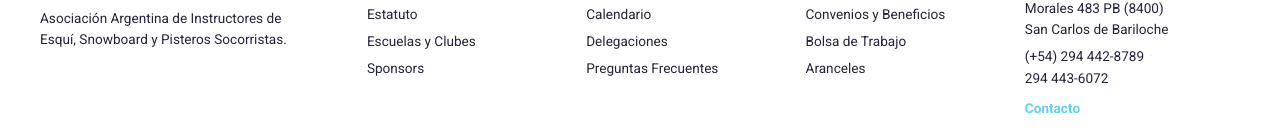
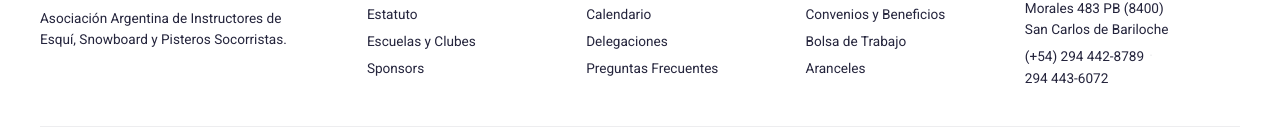
Before and after one commit to cenergon/aadidess-landing-frontend-, an Angular app: page / in a window 1280 px wide. Shown: the part 2662-2797 px from the top of the page. Built offline with nearby package versions, Linux system fonts and the light colour scheme.

Commit message:
fix: footer sin link al contacto y logos del sponsor bar mas grandes en mobile

```diff
--- a/src/app/shared/components/footer/footer.component.html
+++ b/src/app/shared/components/footer/footer.component.html
@@ -37,7 +37,6 @@
             }
           }
         </div>
-        <a routerLink="/contacto" class="footer__link footer__link--contacto">Contacto</a>
       </div>
     </div>
 
--- a/src/app/shared/components/footer/footer.component.scss
+++ b/src/app/shared/components/footer/footer.component.scss
@@ -95,13 +95,6 @@
       text-decoration: underline;
       text-underline-offset: 2px;
     }
-
-    &--contacto {
-      display: inline-block;
-      margin-top: 0.85rem;
-      font-weight: 600;
-      color: var(--color-accent);
-    }
   }
 
   // ---------- Contactos ----------
--- a/src/app/shared/components/sponsor-bar/sponsor-bar.component.scss
+++ b/src/app/shared/components/sponsor-bar/sponsor-bar.component.scss
@@ -37,6 +37,9 @@
   @media (min-width: 769px) {
     margin: 0 auto;
     justify-content: center;
+    // Si el conjunto no entra a lo ancho, que pase a otra línea en vez de recortarse
+    flex-wrap: wrap;
+    row-gap: 0.75rem;
   }
 
   @media (max-width: 768px) {
--- a/src/app/shared/components/sponsor-bar/sponsor-bar.component.ts
+++ b/src/app/shared/components/sponsor-bar/sponsor-bar.component.ts
@@ -26,7 +26,7 @@
   isHidden = signal(false);
 
   /** Factores de escala sobre las alturas ajustadas a mano de cada logo. */
-  private readonly escalaMobile = 0.5;
+  private readonly escalaMobile = 0.6;
   private readonly escalaDesktop = 0.9;
 
   sponsor: Sponsor[] = [
```
